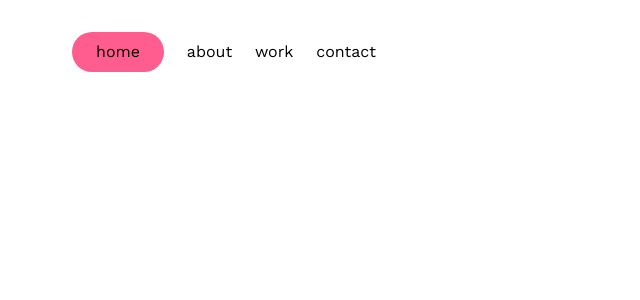
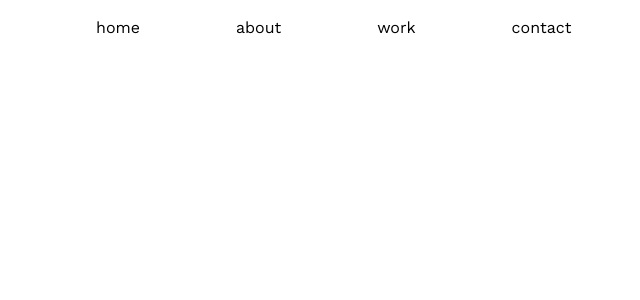
Before and after one commit to rubuz/ML-portfolioV2, a React (Vite) app: page / in a window 1280 px wide. Shown: the top 300 px of the page, without its empty margins (416-1056 px from the left). Built offline with nearby package versions, Linux system fonts and the light colour scheme.

Commit message:
style: dekstop navbar done

```diff
--- a/src/components/Navbar.jsx
+++ b/src/components/Navbar.jsx
@@ -1,21 +1,26 @@
 import React from "react";
+import { FaArrowRight } from "react-icons/fa";
 
 const Navbar = () => {
   return (
-    <nav className="w-screen p-8">
-      <div className="max-w-[1400px] w-1/4 mx-auto">
-        <ul className="flex justify-between items-center">
-          <li className="bg-pinky rounded-full px-6 py-2">
+    <nav className="w-screen flex justify-center">
+      <div className="max-w-[1400px] w-1/4 ">
+        <ul className="flex justify-around items-center h-14 gap-x-8">
+          <li className="group nav-btn hover:bg-pinky transition-all duration-500 ease-in-out">
             <a href="">home</a>
+            <FaArrowRight className="nav-icon" />
           </li>
-          <li>
+          <li className="group nav-btn hover:bg-pinky transition-all duration-500 ease-in-out">
             <a href="">about</a>
+            <FaArrowRight className="nav-icon" />
           </li>
-          <li>
+          <li className="group nav-btn hover:bg-pinky transition-all duration-500 ease-in-out">
             <a href="">work</a>
+            <FaArrowRight className="nav-icon" />
           </li>
-          <li>
+          <li className="group nav-btn hover:bg-pinky transition-all duration-500 ease-in-out">
             <a href="">contact</a>
+            <FaArrowRight className="nav-icon" />
           </li>
         </ul>
       </div>
--- a/src/index.css
+++ b/src/index.css
@@ -3,3 +3,13 @@
 @tailwind base;
 @tailwind components;
 @tailwind utilities;
+
+@layer components {
+  .nav-btn {
+    @apply bg-transparent rounded-full px-8 py-2 flex items-center justify-center;
+  }
+
+  .nav-icon {
+    @apply w-0 scale-0 h-3 group-hover:scale-100 duration-500 group-hover:w-3 group-hover:translate-x-3;
+  }
+}
```
